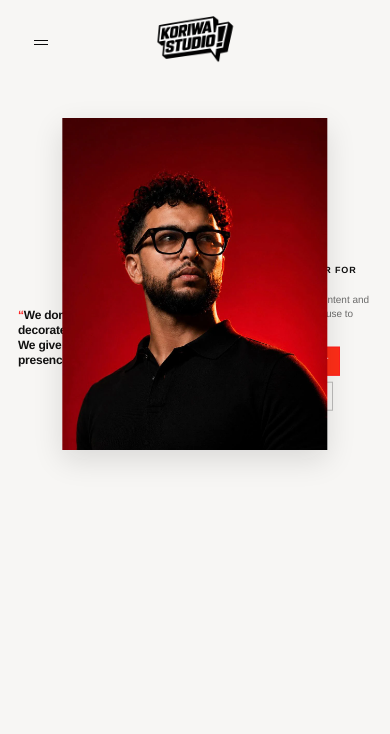
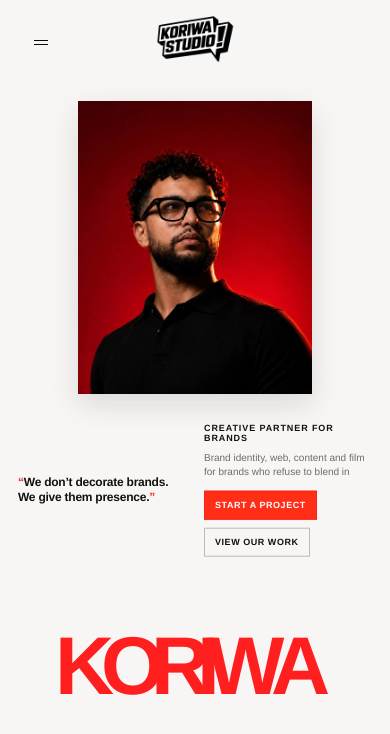
Before and after one commit to koriwa-02/studio-portfolio, a Next.js app: page / in a window 390 px wide. Shown: the top 734 px of the page. Built offline with nearby package versions, Linux system fonts and the light colour scheme; a web font is replaced by a local one.

Commit message:
Improve mobile hero composition

```diff
--- a/src/app/globals.css
+++ b/src/app/globals.css
@@ -946,15 +946,15 @@
   }
 
   .reference-hero-image {
-    top: 14%;
-    width: clamp(220px, 68vw, 330px);
+    top: 12%;
+    width: clamp(200px, 60vw, 280px);
     height: auto;
     aspect-ratio: 4 / 5;
   }
 
   .reference-hero-word {
-    top: calc(14% + min(60vw, 312.5px));
-    font-size: clamp(3.5rem, 19vw, 7rem);
+    top: 76%;
+    font-size: clamp(4rem, 21vw, 7rem);
     letter-spacing: -0.16em;
   }
 
@@ -967,14 +967,20 @@
   .reference-hero-copy {
     left: auto;
     right: 18px;
-    top: 40%;
-    width: min(145px, calc(100vw - 230px));
+    top: 58%;
+    width: calc(50% - 27px);
+  }
+
+  .reference-hero-copy .hero-buttons {
+    flex-direction: column;
+    align-items: flex-start;
+    gap: 8px;
   }
 
   .reference-hero-quote {
-    top: 40%;
+    top: 58%;
     left: 18px;
-    width: 100px;
+    width: calc(50% - 27px);
   }
 
   .reference-hero-quote blockquote {
@@ -986,7 +992,7 @@
     grid-template-columns: 1fr auto;
     gap: 5px 12px;
     font-size: 7px;
-    bottom: 15%;
+    bottom: 6%;
   }
 
   .reference-hero-meta-stack {
```
